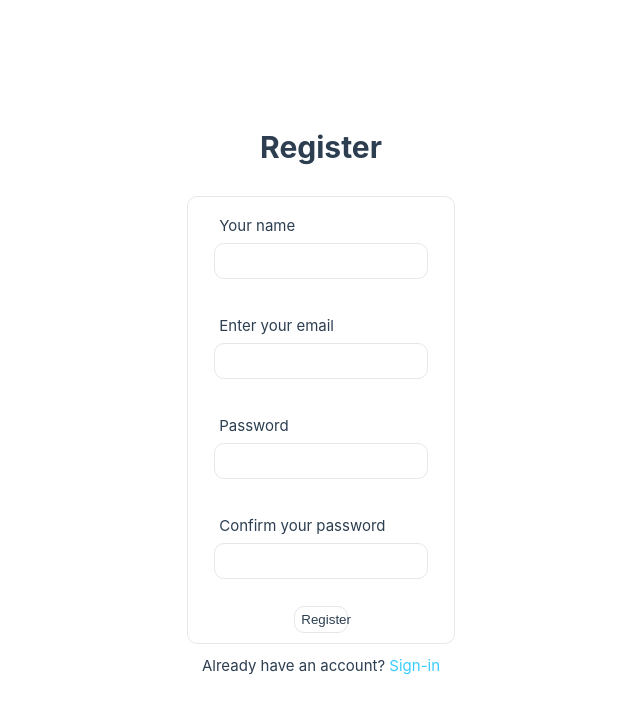
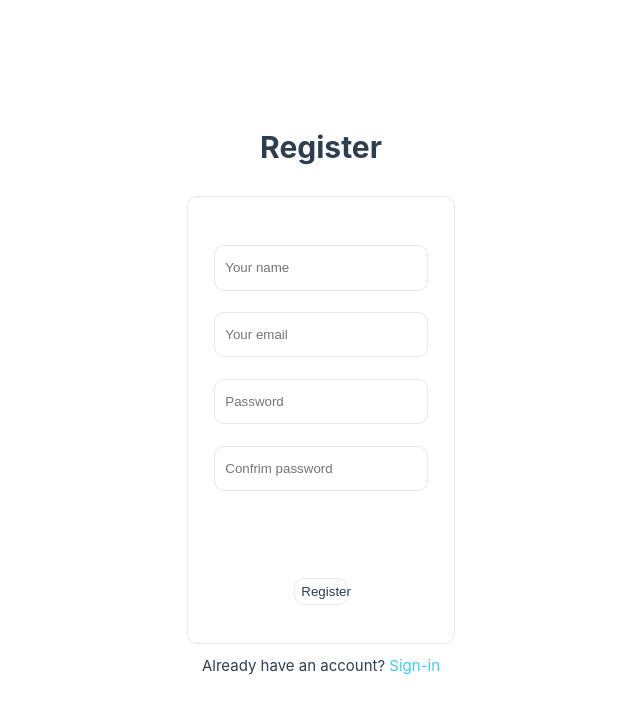
Before and after one commit to Digital-Gym/poster, a Vue app: page /register in a window 1280 px wide. Shown: the top 714 px of the page, without its empty margins (319-959 px from the left). Built offline with nearby package versions, Linux system fonts and the light colour scheme; no server answers.

Commit message:
feat: refactor register page, label was altered by placeholders

```diff
--- a/src/views/RegisterView.vue
+++ b/src/views/RegisterView.vue
@@ -32,25 +32,12 @@ const isValid = computed(()=>{
             <h1 class="h1-text">Register</h1>
             <div v-if="authStore.error" class="alert-msg warn">{{ authStore.error }}</div>
             <form @submit.prevent="signup" class="form-field">
+                <div class="field-card">
+                    <input v-model="name" type="text" id="name" required placeholder="Your name">
+                    <input v-model="email" type="email" id="mail" required placeholder="Your email">
 
-                <div class="field-card">
-                    <label for="name">Your name</label>
-                    <input v-model="name" type="text" id="name" required>
-                </div>
-
-                <div class="field-card">
-                    <label for="mail">Enter your email</label>
-                    <input v-model="email" type="email" id="mail" required>
-                </div>
-
-                <div class="field-card">
-                    <label for="pw-field-1">Password</label>
-                    <input v-model="password" type="password" id="pw-field-1" required>
-                </div>
-
-                <div class="field-card">
-                    <label for="pw-field-2">Confirm your password</label>
-                    <input v-model="confirm_pass" type="password" id="pw-field-2" required>
+                    <input v-model="password" type="password" id="pw-field-1" required placeholder="Password">
+                    <input v-model="confirm_pass" type="password" id="pw-field-2" required placeholder="Confrim password">
                 </div>
                 <p v-if="authStore.loader">Processing...</p>
                 <button v-else :class="{'btn-upload': isValid}" class="btn">Register</button>
@@ -93,27 +80,22 @@ const isValid = computed(()=>{
     border-radius: 10px;
 }
 
-.form-field .field-card input{
+.field-card input{
     background-color: transparent;
     border: solid 1px var(--color-border);
     border-radius: 10px;
-    height: 45%;
+    height: 17%;
     color: var(--color-text);
     padding-left: 10px;
-}
-
-.form-field .field-card label{
-    margin-bottom: 5px;
-    margin-left: 5px;
 }
 
 .field-card{
     /* border: solid 1px yellow; */
     width: 80%;
-    height: 18% ;
+    height: 60% ;
 
     display: flex;
-    justify-content: center;
+    justify-content: space-around;
     flex-direction: column;
     /* overflow: hidden; */
     color: var(--color-text);
```
